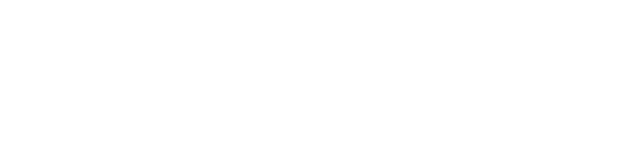
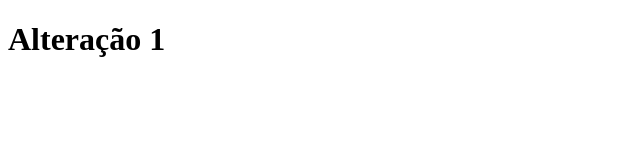
Before and after one commit to davigustavo/aula-git, a plain HTML site: page index.html in a window 1280 px wide. Shown: the whole page, without its empty margins (0-640 px from the left). Drawn offline with Linux system fonts and the light colour scheme.

Commit message:
update index.html

```diff
--- a/index.html
+++ b/index.html
@@ -7,6 +7,6 @@
     <title>Document</title>
 </head>
 <body>
-
+    <h1>Alteração 1</h1>
 </body>
 </html>
```
